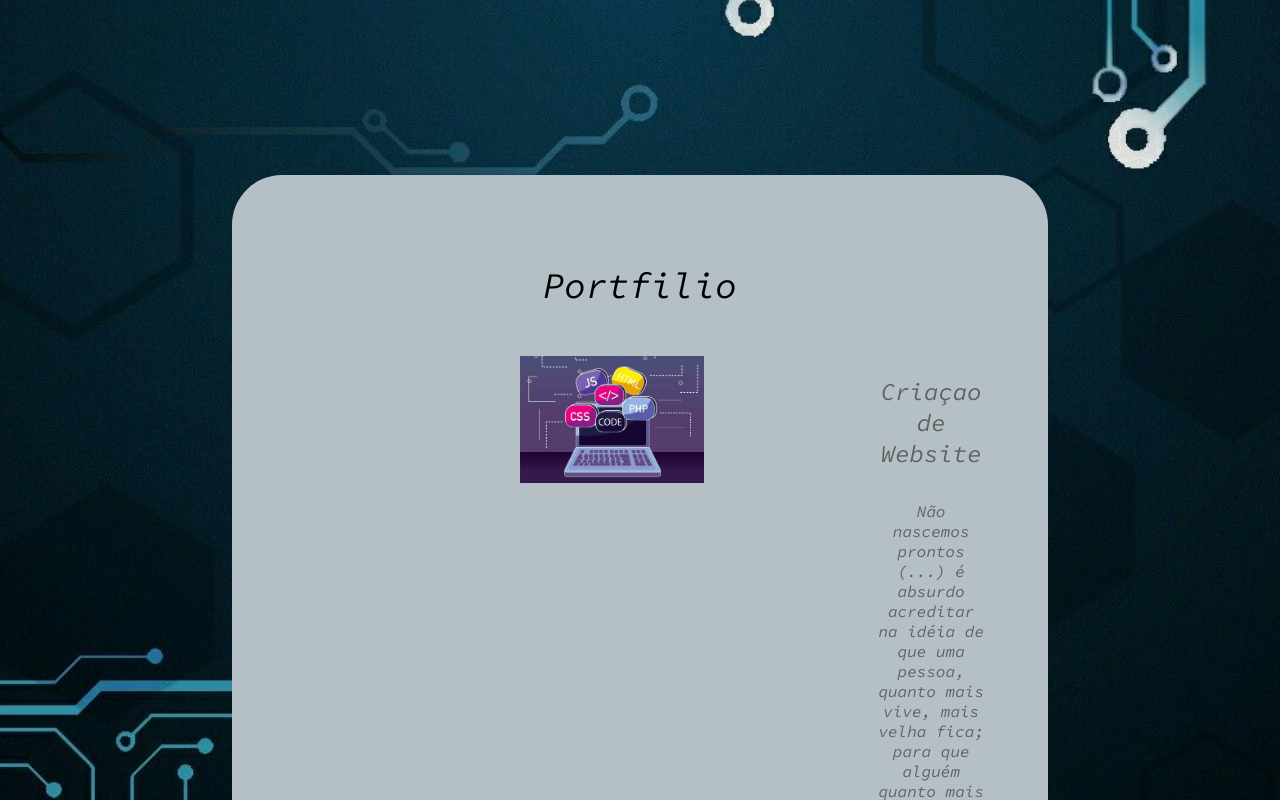
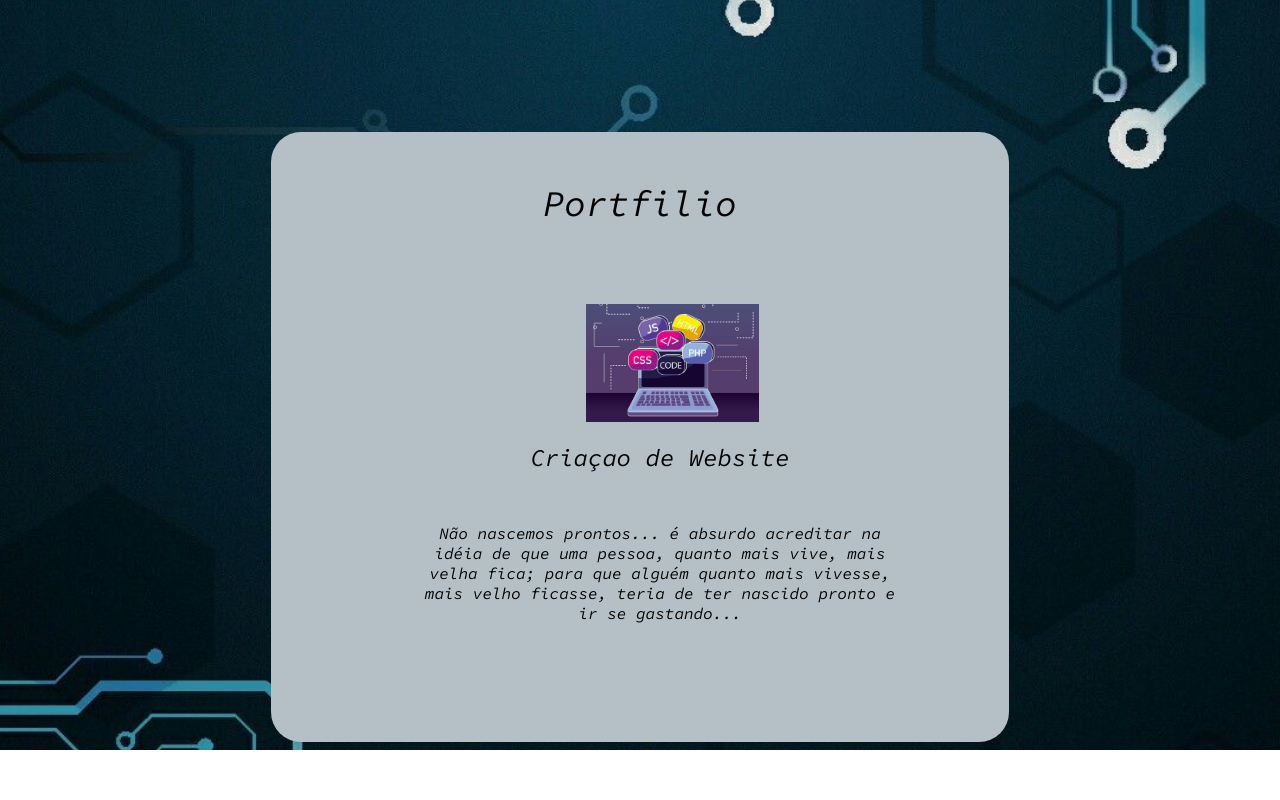
Before and after one commit to Higor97/Primeiro-Portfilio, a plain HTML site: page index.html in a window 1280 px wide. Shown: the part 1140-1940 px from the top of the page. After the commit the page ends 1890 px from the top, so only its background shows below. Drawn offline with Linux system fonts and the light colour scheme.

Commit message:
alinhando e estilizando

```diff
--- a/css/style.css
+++ b/css/style.css
@@ -23,6 +23,7 @@ body {
     align-items: center;
     justify-items: 100vh;
 
+
 }
 
 .title {
@@ -34,9 +35,9 @@ body {
 
 .box {
     background: rgb(180, 192, 197);
-    padding: 4rem;
-    box-shadow: 2px 2px 2px rgb 0, 0, 0, 0.16;
-    border-radius: 50px;
+    padding: 2%;
+    box-shadow: 1px 1px 1px rgb 0, 0, 0, 0.16;
+    border-radius: 30px;
     margin: 30%;
     text-align: center;
 }
@@ -74,18 +75,22 @@ body {
 }
 
 .portfilio ul {
-    margin-top: 3rem;
+    margin-top: 2%;
+
 }
 
 .portfilio li {
-    display: grid;
-    grid-template-columns: auto 1fr;
-    text-align: ;
-    gap: 1rem;
-    color:#606060;
+    background: rgb(180, 192, 197);
+    padding: 2%;
+    box-shadow: 1px 1px 1px rgb 0, 0, 0, 0.16;
+    border-radius: 30px;
+    margin: 10%;
+    text-align: center;
 }
 
 .portfilio h2 {
     font-weight: normal;
-    margin-bottom: 2rem;
+    margin-bottom: 10%
+
+
 }
--- a/index.html
+++ b/index.html
@@ -32,16 +32,12 @@
                 <div>
                     <h2>Criaçao de Website</h2>
                     <p>
-                        Não nascemos prontos (...) é absurdo acreditar na idéia de que uma pessoa, quanto mais vive,
+                        Não nascemos prontos... é absurdo acreditar na idéia de que uma pessoa, quanto mais vive,
                         mais
                         velha fica;
                         para que alguém quanto mais vivesse, mais velho ficasse, teria de ter nascido pronto e ir se
                         gastando...
-                        Isso não ocorre com gente, mas com fogão, sapato, geladeira. Gente não nasce pronta e vai se
-                        gastando;
-                        gente nasce não-pronta e vai se fazendo. Eu, no ano 2000, sou a minha mais nova edição (revista
-                        e,
-                        às vezes, um pouco ampliada)
+
                     </p>
                 </div>
             </li>
```
